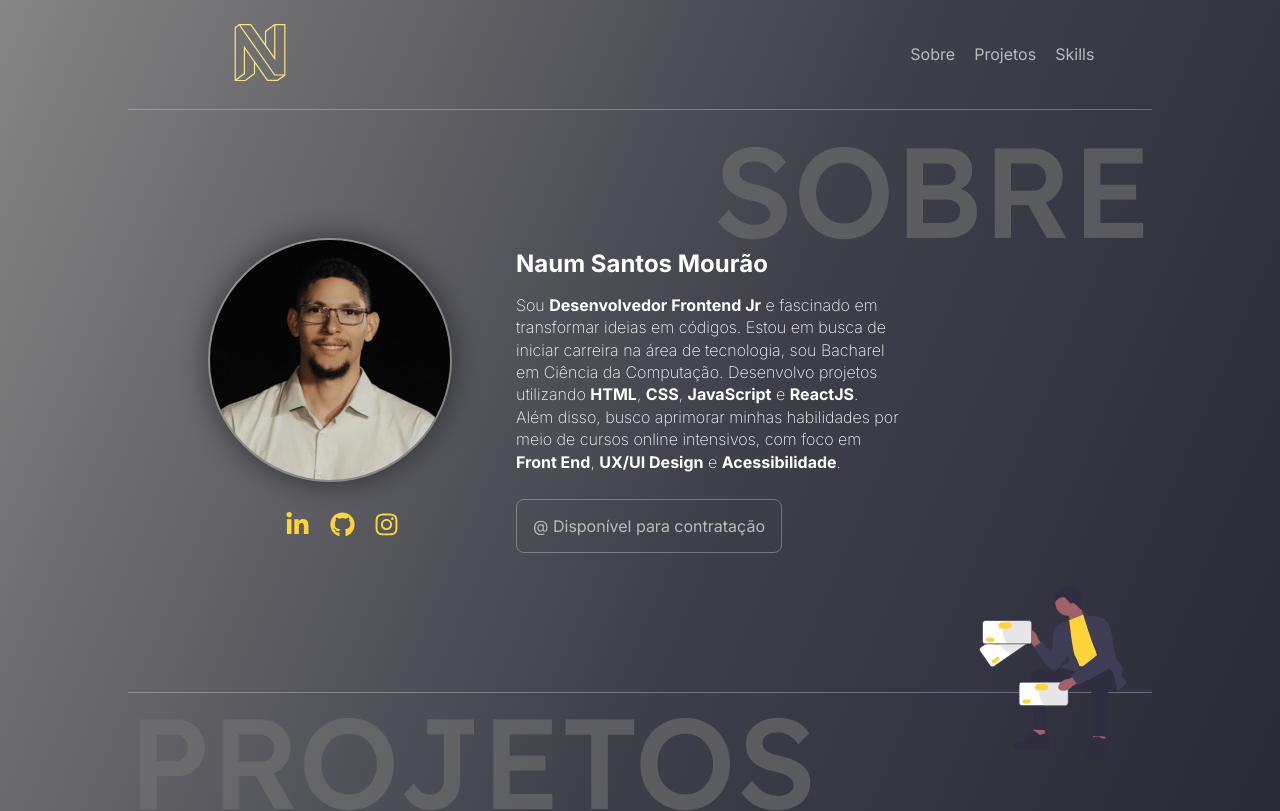
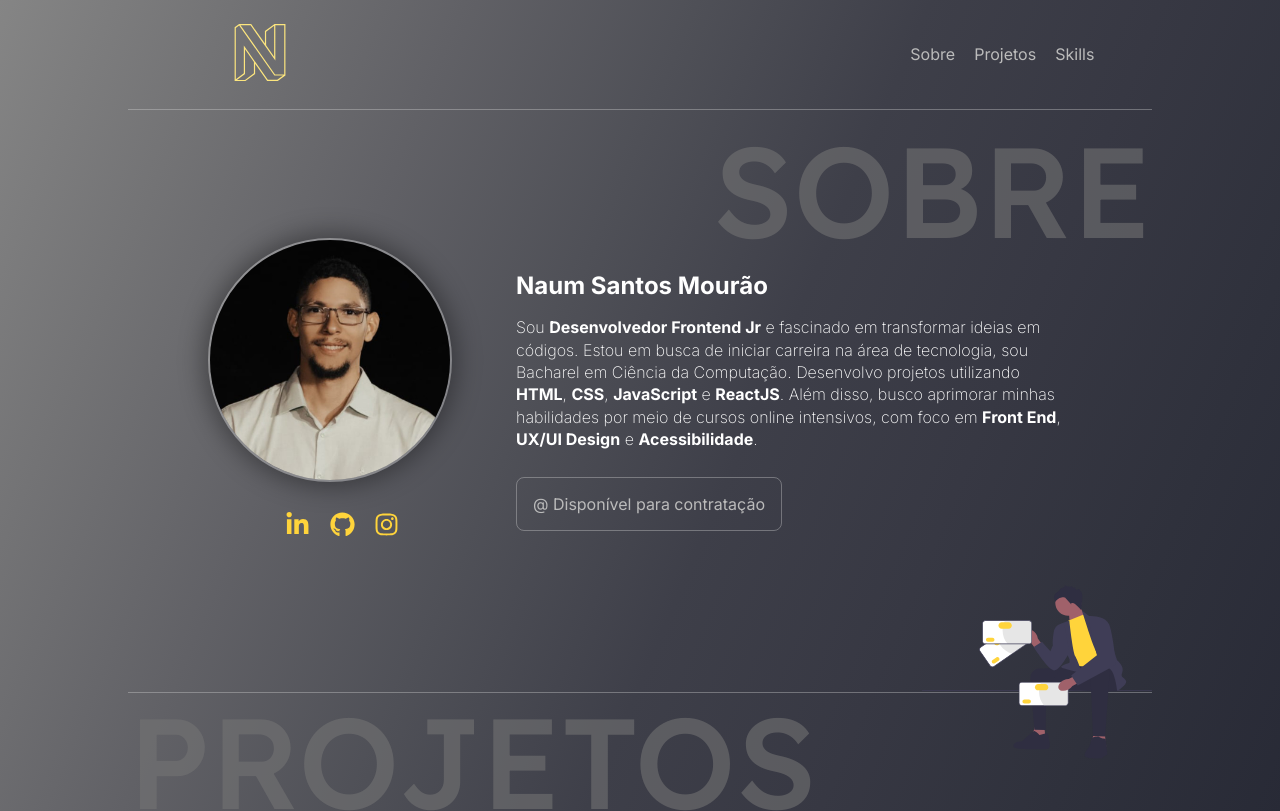
Before and after one commit to Naumsantos/my-portfolio, a Next.js app: page / in a window 1280 px wide. Shown: the top 811 px of the page. Built offline with nearby package versions, Linux system fonts and the light colour scheme.

Commit message:
Aumenta a largura do .profile

```diff
--- a/src/app/components/About/About.module.css
+++ b/src/app/components/About/About.module.css
@@ -28,7 +28,7 @@
   display: flex;
   align-items: center;
 
-  width: 80%;
+  width: 100%;
 }
 
 .profile .image_links {
```
